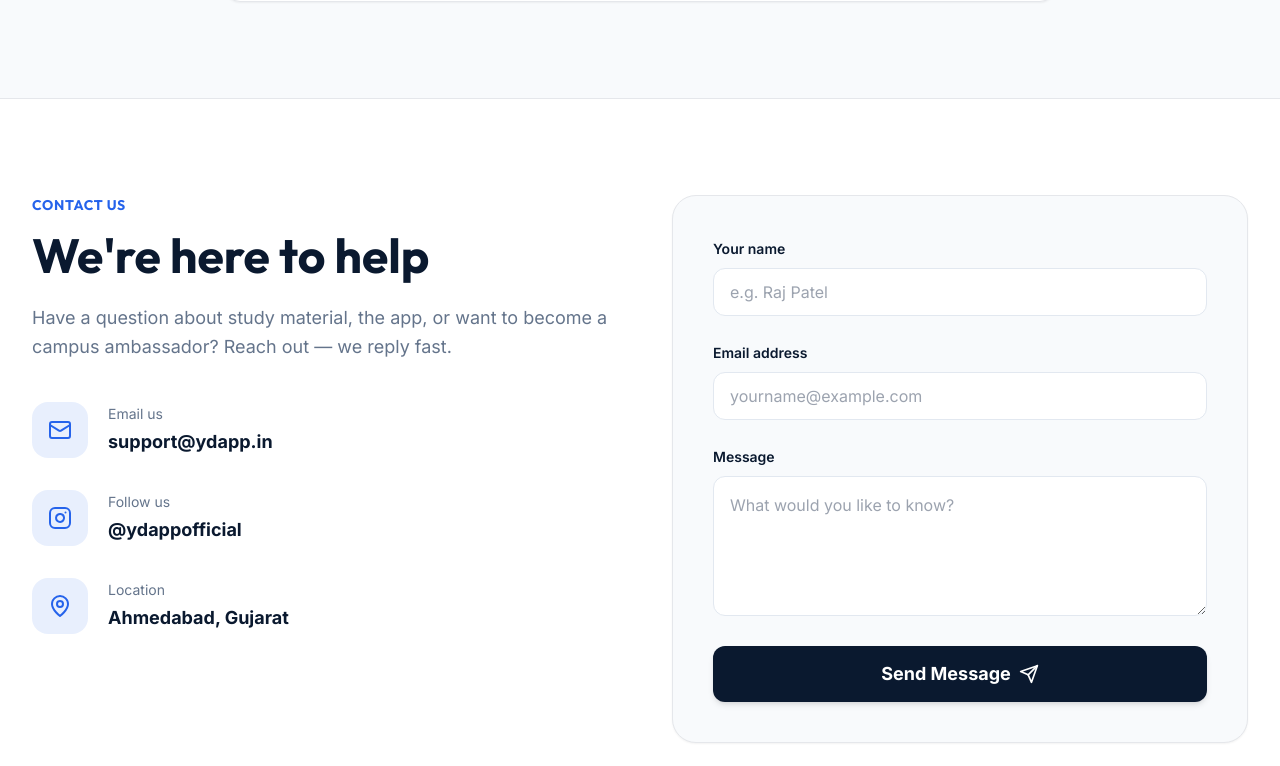
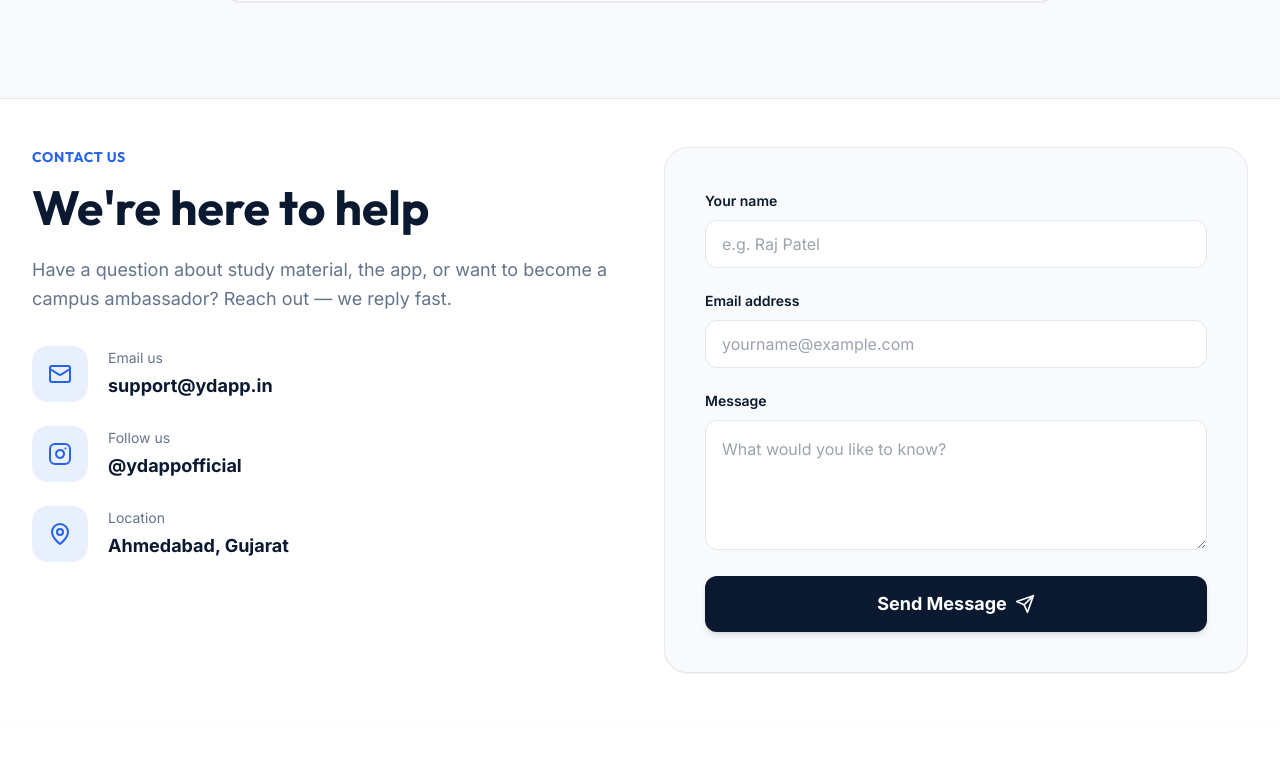
Before and after one commit to yuvraj0312-star/yd-publication-website, a React (Vite) app: page / in a window 1280 px wide. Shown: the part 4734-5500 px from the top of the page. Built offline with nearby package versions, Linux system fonts and the light colour scheme; no server answers.

Commit message:
Update Contact 1.jsx

```diff
--- a/src/components/Contact.jsx
+++ b/src/components/Contact.jsx
@@ -1,17 +1,55 @@
+import { useState } from 'react';
 import { Mail, Instagram, MapPin, Send } from 'lucide-react';
 
 export default function Contact() {
+  const [status, setStatus] = useState('idle'); // idle | sending | success | error
+  const [form, setForm] = useState({ name: '', email: '', message: '' });
+
+  const handleChange = (e) => setForm({ ...form, [e.target.name]: e.target.value });
+
+  const handleSubmit = async (e) => {
+    e.preventDefault();
+    setStatus('sending');
+
+    try {
+      const res = await fetch('https://api.emailjs.com/api/v1.0/email/send', {
+        method: 'POST',
+        headers: { 'Content-Type': 'application/json' },
+        body: JSON.stringify({
+          service_id: 'YOUR_SERVICE_ID',
+          template_id: 'YOUR_TEMPLATE_ID',
+          user_id: 'YOUR_PUBLIC_KEY',
+          template_params: {
+            from_name: form.name,
+            from_email: form.email,
+            message: form.message,
+            to_email: 'support@ydapp.in',
+          },
+        }),
+      });
+
+      if (res.ok) {
+        setStatus('success');
+        setForm({ name: '', email: '', message: '' });
+      } else {
+        setStatus('error');
+      }
+    } catch {
+      setStatus('error');
+    }
+  };
+
   return (
-    <section id="contact" className="bg-white py-24 scroll-mt-10">
+    <section id="contact" className="bg-white py-12 scroll-mt-10">
       <div className="container mx-auto max-w-7xl px-4 md:px-8">
-        <div className="grid gap-16 lg:grid-cols-2">
+        <div className="grid gap-12 lg:grid-cols-2">
           <div>
             <h2 className="text-primary font-bold uppercase tracking-wider text-sm mb-4">Contact Us</h2>
             <h3 className="text-4xl md:text-5xl font-display font-bold mb-6 text-navy">We're here to help</h3>
-            <p className="text-muted-foreground text-lg mb-10 leading-relaxed">
+            <p className="text-muted-foreground text-lg mb-8 leading-relaxed">
               Have a question about study material, the app, or want to become a campus ambassador? Reach out — we reply fast.
             </p>
-            <div className="space-y-8">
+            <div className="space-y-6">
               <div className="flex items-center gap-5">
                 <div className="h-14 w-14 rounded-2xl bg-primary/10 flex items-center justify-center text-primary shrink-0">
                   <Mail className="h-6 w-6" />
@@ -43,28 +81,38 @@ export default function Contact() {
           </div>
 
           <div className="bg-muted p-8 md:p-10 rounded-3xl border shadow-sm">
-            <form className="space-y-6" onSubmit={(e) => { e.preventDefault(); alert('Message sent! We will get back to you soon.'); e.target.reset(); }}>
+            {status === 'success' ? (
+              <div className="flex flex-col items-center justify-center h-full text-center py-12">
+                <div className="h-16 w-16 bg-green-500/10 rounded-full flex items-center justify-center mb-4">
+                  <Send className="h-8 w-8 text-green-500" />
+                </div>
+                <h4 className="text-2xl font-bold text-navy mb-2">Message Sent!</h4>
+                <p className="text-muted-foreground">We will get back to you at support@ydapp.in soon.</p>
+                <button onClick={() => setStatus('idle')} className="mt-6 text-primary font-semibold hover:underline">Send another message</button>
+              </div>
+            ) : (
+              <form className="space-y-5" onSubmit={handleSubmit}>
                 <div className="space-y-2">
                   <label className="text-sm font-semibold text-navy">Your name</label>
-                <input type="text" placeholder="e.g. Raj Patel" className="w-full h-12 rounded-xl bg-white border border-border px-4 text-navy focus:outline-none focus:ring-2 focus:ring-primary/50" required />
+                  <input name="name" type="text" value={form.name} onChange={handleChange} placeholder="e.g. Raj Patel" className="w-full h-12 rounded-xl bg-white border border-border px-4 text-navy focus:outline-none focus:ring-2 focus:ring-primary/50" required />
                 </div>
                 <div className="space-y-2">
                   <label className="text-sm font-semibold text-navy">Email address</label>
-                <input type="email" placeholder="yourname@example.com" className="w-full h-12 rounded-xl bg-white border border-border px-4 text-navy focus:outline-none focus:ring-2 focus:ring-primary/50" required />
+                  <input name="email" type="email" value={form.email} onChange={handleChange} placeholder="yourname@example.com" className="w-full h-12 rounded-xl bg-white border border-border px-4 text-navy focus:outline-none focus:ring-2 focus:ring-primary/50" required />
                 </div>
                 <div className="space-y-2">
                   <label className="text-sm font-semibold text-navy">Message</label>
-                <textarea
-                  className="w-full min-h-[140px] rounded-xl bg-white border border-border p-4 text-navy focus:outline-none focus:ring-2 focus:ring-primary/50 resize-y"
-                  placeholder="What would you like to know?"
-                  required
-                ></textarea>
+                  <textarea name="message" value={form.message} onChange={handleChange} className="w-full min-h-[130px] rounded-xl bg-white border border-border p-4 text-navy focus:outline-none focus:ring-2 focus:ring-primary/50 resize-y" placeholder="What would you like to know?" required></textarea>
                 </div>
-              <button type="submit" className="w-full h-14 text-lg font-bold flex items-center justify-center gap-2 bg-navy text-white hover:bg-navy-light rounded-xl transition-colors shadow-md">
-                Send Message
+                {status === 'error' && (
+                  <p className="text-red-500 text-sm">Something went wrong. Please email us directly at support@ydapp.in</p>
+                )}
+                <button type="submit" disabled={status === 'sending'} className="w-full h-14 text-lg font-bold flex items-center justify-center gap-2 bg-navy text-white hover:bg-navy-light rounded-xl transition-colors shadow-md disabled:opacity-60">
+                  {status === 'sending' ? 'Sending...' : 'Send Message'}
                   <Send className="h-5 w-5" />
                 </button>
               </form>
+            )}
           </div>
         </div>
       </div>
```
Lines whose indentation alone changed are shown as unchanged.
